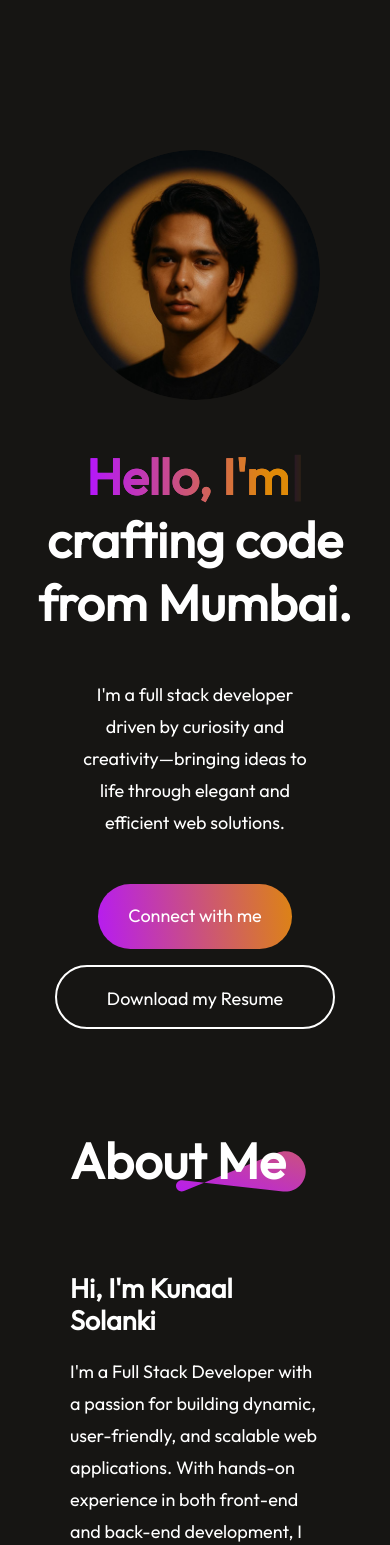
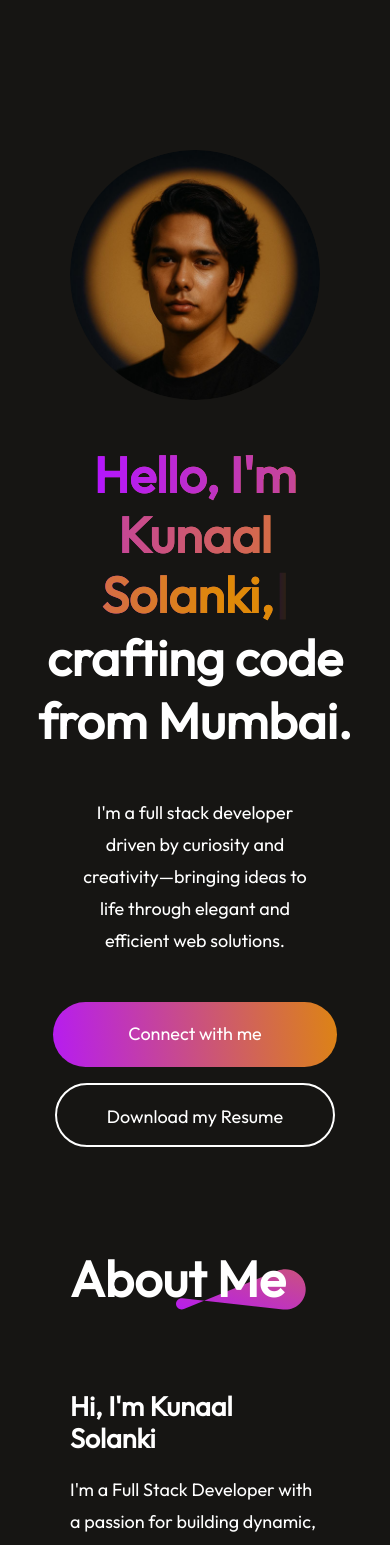
Before and after one commit to AllAboutComputers/Portfolio-Webite-React, a React (Vite) app: page / in a window 390 px wide. Shown: the top 1545 px of the page. Built offline with nearby package versions, Linux system fonts and the light colour scheme.

Commit message:
Optimised mobile layout

```diff
--- a/src/Components/About/About.css
+++ b/src/Components/About/About.css
@@ -196,8 +196,8 @@
     }
 
     .about-skill-mobile p{
-    min-width: 150px;
-    font-size: 24px;
+    min-width: auto;
+    font-size: 18px;
     font-weight: 500;
     }
 
@@ -205,7 +205,7 @@
     outline: none;
     border: none;
     width: 50%;
-    height: 8px;
+    height: 6px;
     border-radius: 50px;
     background: linear-gradient(264deg, #DF8908 -5.09%, #B415FF 106.28%);
     }
--- a/src/Components/About/About.jsx
+++ b/src/Components/About/About.jsx
@@ -35,10 +35,10 @@ const About = () => {
                 </div>
 
                 <div className="about-skills-mobile">
-                    <div className="about-skill-mobile"><p>HTML & CSS</p><hr style={{width:"30%"}}/></div>
-                    <div className="about-skill-mobile"><p>React JS</p><hr style={{width:"40%"}}/></div>
-                    <div className="about-skill-mobile"><p>Java Script</p><hr style={{width:"25%"}}/></div>
-                    <div className="about-skill-mobile"><p>Java</p><hr style={{width:"45%"}}/></div>
+                    <div className="about-skill-mobile"><p>HTML & CSS</p><hr style={{width:"70%"}}/></div>
+                    <div className="about-skill-mobile"><p>React JS</p><hr style={{width:"60%"}}/></div>
+                    <div className="about-skill-mobile"><p>Java Script</p><hr style={{width:"50%"}}/></div>
+                    <div className="about-skill-mobile"><p>Java</p><hr style={{width:"90%"}}/></div>
 
                 </div>
             </div>
--- a/src/Components/Footer/Footer.css
+++ b/src/Components/Footer/Footer.css
@@ -60,6 +60,7 @@
     display: flex;
     gap: 30px;
     padding: 20px 30px;
+    margin: auto;
     border-radius: 50px;
     background: #32323b;
     padding-right: 80px;
@@ -134,4 +135,8 @@
     .footer-top-center{
         display: none;
     }
+
+    .footer-subscribe{
+        margin: auto;
+    }
 }
--- a/src/Components/Hero/Hero.css
+++ b/src/Components/Hero/Hero.css
@@ -1,8 +1,16 @@
 #typewriter {
-    font-size: 50px;
-    background: linear-gradient(270deg, #DF8908 10%, #B415FF 100%);
-    -webkit-background-clip: text;
-    -webkit-text-fill-color: transparent;
+  font-size: 50px;
+  background: linear-gradient(270deg, #DF8908 10%, #B415FF 100%);
+  -webkit-background-clip: text;
+  -webkit-text-fill-color: transparent;
+  display: inline-block;
+  min-height: 60px;
+  white-space: normal;
+  word-break: break-word;
+  overflow-wrap: break-word;
+  max-width: 100%;
+  line-height: 1.2;
+  text-align: center;
 }
 
 .hero{
@@ -33,7 +41,6 @@
     background-clip: text;
     -webkit-text-fill-color: transparent;
 }
-
 .hero p {
     text-align: center;
     width: 50%;
@@ -55,9 +62,9 @@
     border-radius: 50px;
     border: 2px solid #FFF;
     cursor: pointer;
-    text-decoration: none;     /* Remove underline */
-    color: white;              /* Set text color to white */
-    display: inline-block;     /* Ensure proper box model */
+    text-decoration: none;
+    color: white;
+    display: inline-block;
 }
 
 
@@ -89,6 +96,7 @@
 
 
 @media(max-width: 768px) {
+
     .hero img{
         margin-bottom: 10px;
         width: auto;
@@ -118,7 +126,7 @@
     }
 
     .hero-connect{
-        padding: 20px 30px;
+        padding: 20px 75px;
         border-radius: 40px;
         height: 25px;
     }
--- a/src/Components/Hero/Hero.jsx
+++ b/src/Components/Hero/Hero.jsx
@@ -7,17 +7,21 @@ import Typewriter from 'typewriter-effect/dist/core';
 const Hero = () => {
     useEffect(() => {
         const typewriter = new Typewriter('#typewriter', {
-            strings: ["Hello, I'm Kunaal Solanki,"],
-            autoStart: true,
-            loop: true,
-            delay: 75,
+            delay: 100,
+            loop: false,
         });
+
+        typewriter
+            .typeString("Hello, I'm Kunaal Solanki,")
+            .start();
     }, []);
 
     return (
         <div id='home' className="hero">
             <img src={profile_img} alt="Profile" />
-            <h1><span id="typewriter"></span> crafting code from Mumbai.</h1>
+            <h1>
+                <span id="typewriter"></span> crafting code from Mumbai.
+            </h1>
             <p>
                 I'm a full stack developer driven by curiosity and creativity—bringing ideas to life through elegant and efficient web solutions.
             </p>
```
